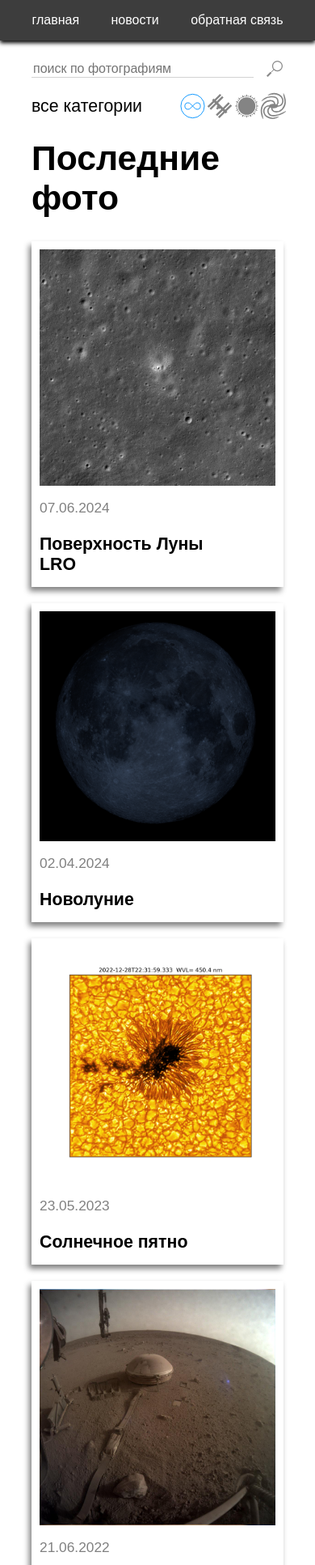
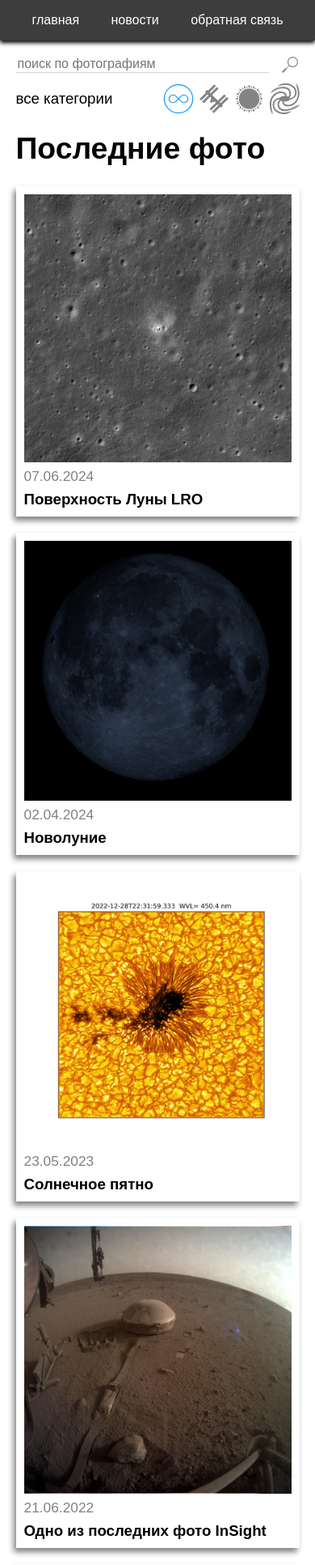
Before and after one commit to Vanya351/SpaceSiteFlask, a Flask app: page /photos in a window 390 px wide. Shown: the top 1933 px of the page at 81% size. Run offline with Flask 3, Linux system fonts and the light colour scheme.

Commit message:
fully remade mobile adaptive

```diff
--- a/app.py
+++ b/app.py
@@ -175,7 +175,3 @@ def photo(title):
                                image=info["image"], date=info["date"])
     else:
         return render_template('photo.html', notfound=True)
-
-
-if __name__ == '__main__':
-    app.run(debug=True, host='0.0.0.0', port=5000)
--- a/static/styles/photos.css
+++ b/static/styles/photos.css
@@ -194,21 +194,55 @@ h1 {
 }
 
 @media screen and (max-width: 990px) {
+    body {
+        font-size: 14pt;
+    }
+
     .btn:link, .btn:visited, .btn:active {
         font-size: 12pt;
     }
 
-    .text p {
-        display: none;
+    .text {
+        width: 100%;
+        height: auto;
+
+        p {
+           display: none;
+        }
+
+        h4 {
+            margin: 0;
+        }
     }
 
     .photo {
         width: 100%;
+        p {
+            margin: 7px 0;
+        }
     }
 
     .photos {
+        width: 90%;
+        margin-left: 5%;
         a:link, a:active, a:visited {
             flex-wrap: wrap;
         }
     }
+
+    h1 {
+        margin-left: 5%;
+    }
+
+    .search, .choose {
+        width: 90%;
+        margin-left: 5%;
+        #ctg {
+            width: 200px;
+        }
+    }
+
+    .rdo_lb img {
+        width: 90%;
+    }
 }
```
Also changed, not shown: static/styles/article.css (+19 -0 lines), static/styles/main.css (+31 -1 lines), static/styles/news.css (+30 -1 lines), static/styles/photo.css (+20 -1 lines).
